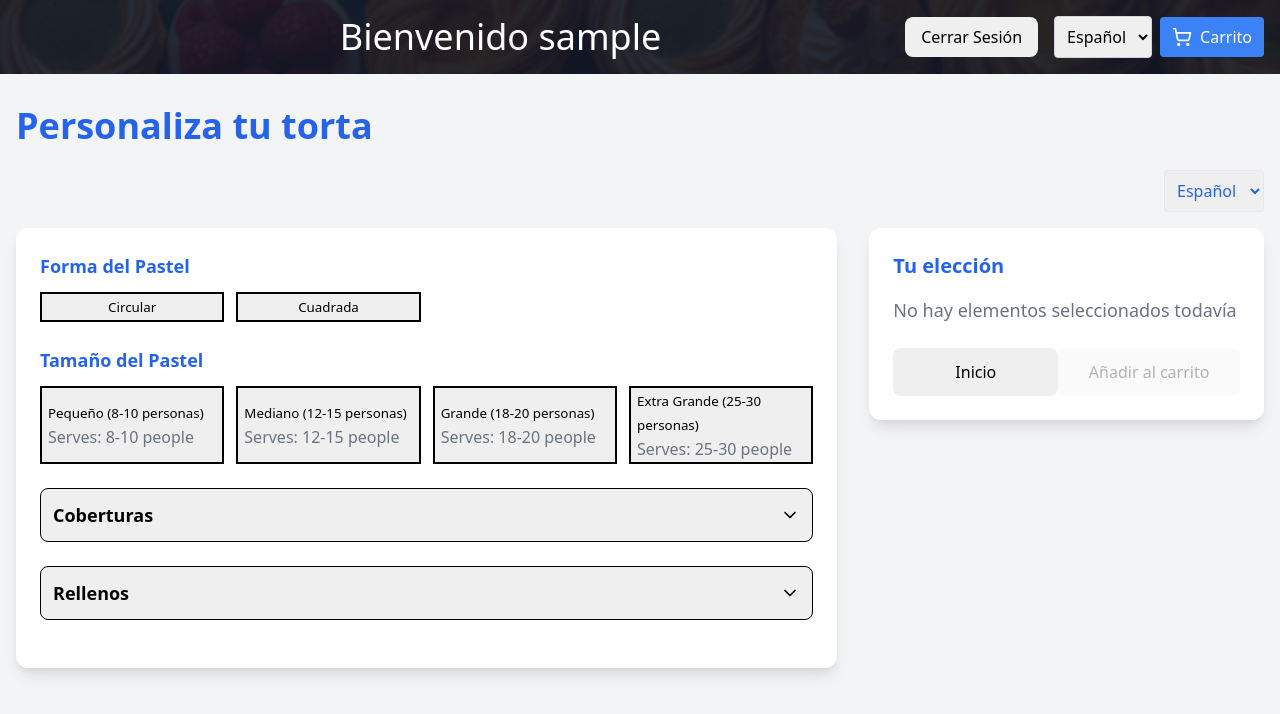
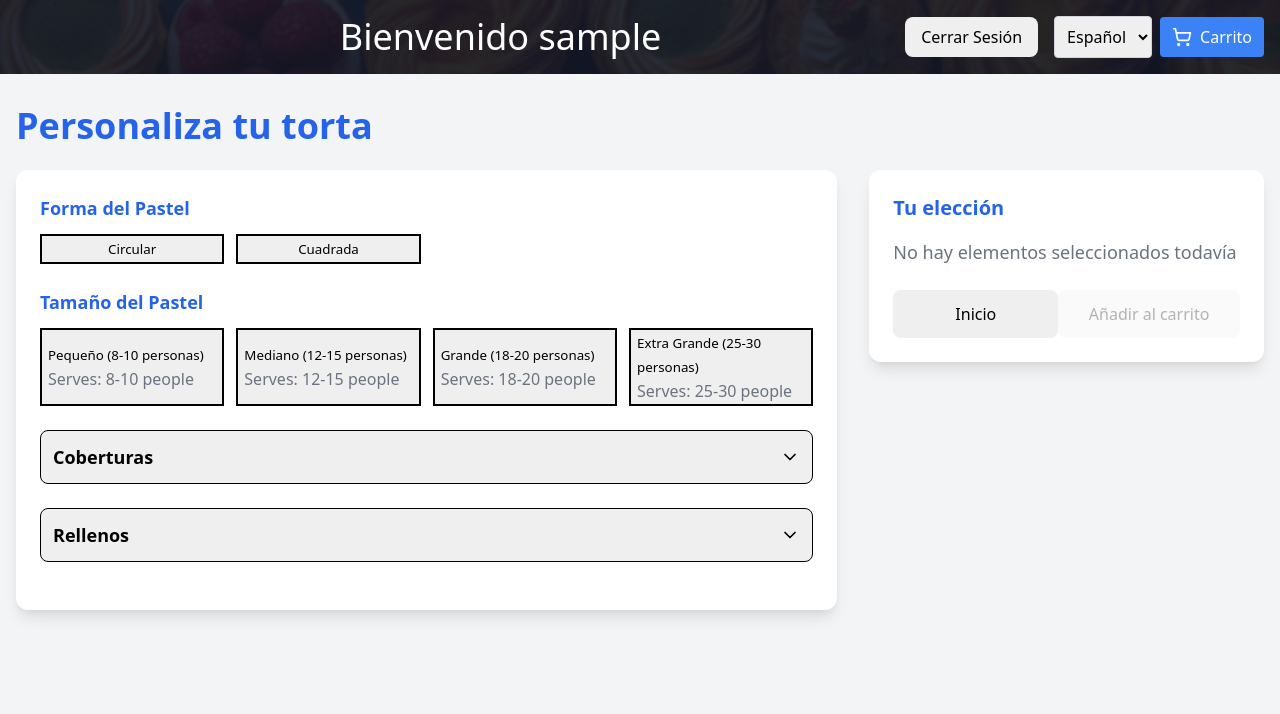
Before and after one commit to GGonzalezGG/pastel-proyecto-d, a Next.js app: page /dashboard in a window 1280 px wide. Shown: the top 714 px of the page. Built offline with nearby package versions, Linux system fonts and the light colour scheme; sample sign-in values are in the browser's storage.

Commit message:
Multiples abiertas al mismo tiempo
Ahora se puede tener decoraciones y glaseados abiertos al mismo tiempo

```diff
--- a/src/components/CakeCustomizer.js
+++ b/src/components/CakeCustomizer.js
@@ -37,11 +37,11 @@ const CakeCustomizer = () => {
     fillings: []
   });
 
-  const [openCategory, setOpenCategory] = useState(null);
-  const [openSubcategory, setOpenSubcategory] = useState(null);
+  // Changed to use an object to track open states
+  const [openCategories, setOpenCategories] = useState({});
+  const [openSubcategories, setOpenSubcategories] = useState({});
 
   const getTranslation = (item, translationPath) => {
-    // Helper function to get translation, falling back to English or the item itself
     if (typeof item === 'object' && item.translations) {
       return item.translations[language] || item.translations['en'] || item;
     }
@@ -65,6 +65,21 @@ const CakeCustomizer = () => {
           : [...prev[category], item]
       }));
     }
+  };
+
+  const toggleCategory = (mainCategory) => {
+    setOpenCategories(prev => ({
+      ...prev,
+      [mainCategory]: !prev[mainCategory]
+    }));
+  };
+
+  const toggleSubcategory = (mainCategory, subKey) => {
+    const subcategoryKey = `${mainCategory}-${subKey}`;
+    setOpenSubcategories(prev => ({
+      ...prev,
+      [subcategoryKey]: !prev[subcategoryKey]
+    }));
   };
 
   const SingleChoiceSection = ({ category, categoryData }) => (
@@ -116,12 +131,12 @@ const CakeCustomizer = () => {
       return <SingleChoiceSection category={mainCategory} categoryData={categoryData} />;
     }
 
-    const isOpen = openCategory === mainCategory;
+    const isOpen = openCategories[mainCategory];
 
     return (
       <div className="mb-6">
         <button
-          onClick={() => setOpenCategory(isOpen ? null : mainCategory)}
+          onClick={() => toggleCategory(mainCategory)}
           className="w-full flex items-center justify-between p-3 bg-white rounded-lg border hover:bg-gray-50 transition-colors"
         >
           <span className="font-semibold md:text-lg">
@@ -147,12 +162,13 @@ const CakeCustomizer = () => {
   };
 
   const SubcategorySection = ({ mainCategory, subKey, subCategory }) => {
-    const isOpen = openSubcategory === `${mainCategory}-${subKey}`;
+    const subcategoryKey = `${mainCategory}-${subKey}`;
+    const isOpen = openSubcategories[subcategoryKey];
 
     return (
       <div className="ml-4">
         <button
-          onClick={() => setOpenSubcategory(isOpen ? null : `${mainCategory}-${subKey}`)}
+          onClick={() => toggleSubcategory(mainCategory, subKey)}
           className="w-full flex items-center justify-between p-2 bg-gray-50 rounded-lg hover:bg-gray-100 transition-colors"
         >
           <span className="font-medium">
@@ -234,19 +250,6 @@ const CakeCustomizer = () => {
           {t("itemAdded")}
         </div>)}
 
-        <div className="mb-4 flex justify-end">
-          <select
-            value={language}
-            onChange={(e) => setLanguage(e.target.value)}
-            className="p-2 border rounded"
-          >
-            <option value="en">English</option>
-            <option value="es">Español</option>
-            <option value="fr">Français</option>
-            <option value="de">Deutsch</option>
-          </select>
-        </div>
-
         <div className="lg:grid lg:grid-cols-3 lg:gap-8">
           {/* Customization panel */}
           <div className="lg:col-span-2">
```
